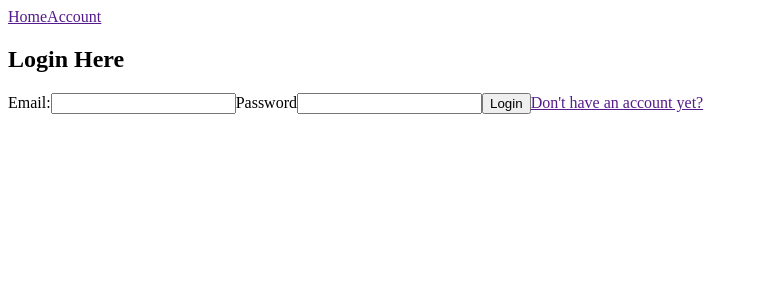
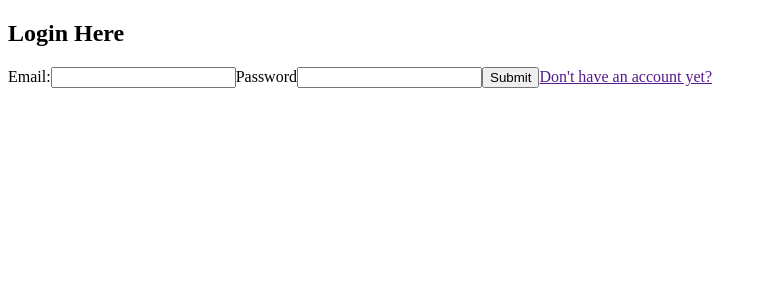
Before and after one commit to Philip-11/vue-recipe-system, a Vue app: page / in a window 1280 px wide. Shown: the top 300 px of the page, without its empty margins (0-767 px from the left). Built offline with nearby package versions, Linux system fonts and the light colour scheme.

Commit message:
created initial look of home page

```diff
--- a/src/App.vue
+++ b/src/App.vue
@@ -1,19 +1,42 @@
 <script setup>
-  import NavBar from './components/NavBar.vue';
+import { ref } from 'vue';
+import NavBar from './components/NavBar.vue';
+import RecipeCardVue from './components/RecipeCard.vue';
+
+const loggedIn = ref(false)
+let recipeId = 0
+
+const recipes = ref([
+  { id: recipeId++, title: "Purple Yam", description: "A tasty snack!" },
+  { id: recipeId++, title: "Purple Jam", description: "A jam made with purple yam!" },
+])
+
+function login() {
+  loggedIn.value = !loggedIn.value
+}
 </script>
 
 <template>
-  <NavBar></NavBar>
+  <section v-if="loggedIn">
+    <NavBar></NavBar>
+    <div>
+      <button>Create Post</button>
+    </div>
+    <RecipeCardVue v-for="recipe in recipes" :key="recipe.id" :title="recipe.title" :description="recipe.description">
+    </RecipeCardVue>
 
-  <section>
-    <form action="">
+  </section>
+
+
+  <section v-else>
+    <form @submit.prevent action="">
       <h1>Login Here</h1>
       <label for="email">Email:</label>
       <input type="email" name="email">
       <label for="password">Password</label>
       <input type="password" name="password" id="password">
 
-      <input type="submit" value="Login">
+      <button @click="login">Submit</button>
       <a href="">Don't have an account yet?</a>
     </form>
   </section>
```
